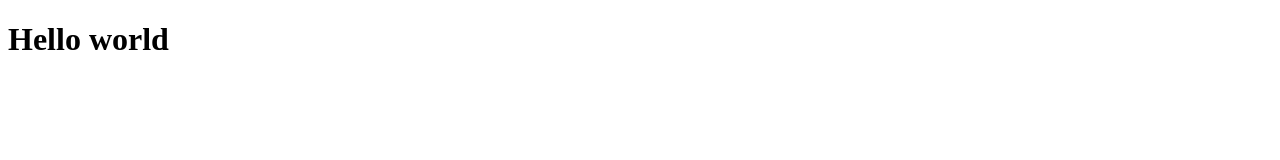
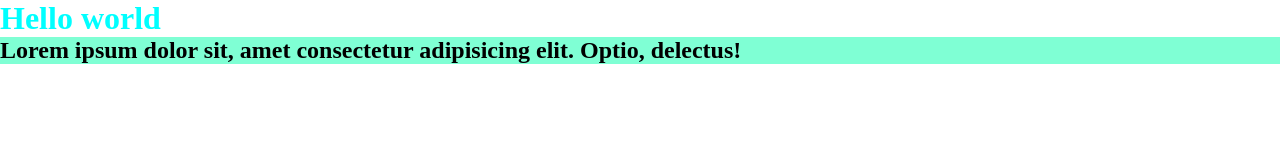
Before and after one commit to gentlesucceed/mimas, a plain HTML site: page index.html in a window 1280 px wide. Drawn offline with Linux system fonts and the light colour scheme.

Commit message:
second commit

```diff
--- a/index.html
+++ b/index.html
@@ -4,8 +4,10 @@
     <meta charset="UTF-8">
     <meta name="viewport" content="width=, initial-scale=1.0">
     <title>Document</title>
+    <link rel="stylesheet" href="/style.css">
 </head>
 <body>
     <h1>Hello world</h1>
+    <h2>Lorem ipsum dolor sit, amet consectetur adipisicing elit. Optio, delectus!</h2>
 </body>
 </html>
--- /dev/null
+++ b/style.css
@@ -0,0 +1,11 @@
+*{
+    padding: 0;
+    margin: 0;
+    box-sizing: border-box;
+}
+h1{
+    color: aqua;
+}
+h2{
+    background-color: aquamarine;
+}
```
